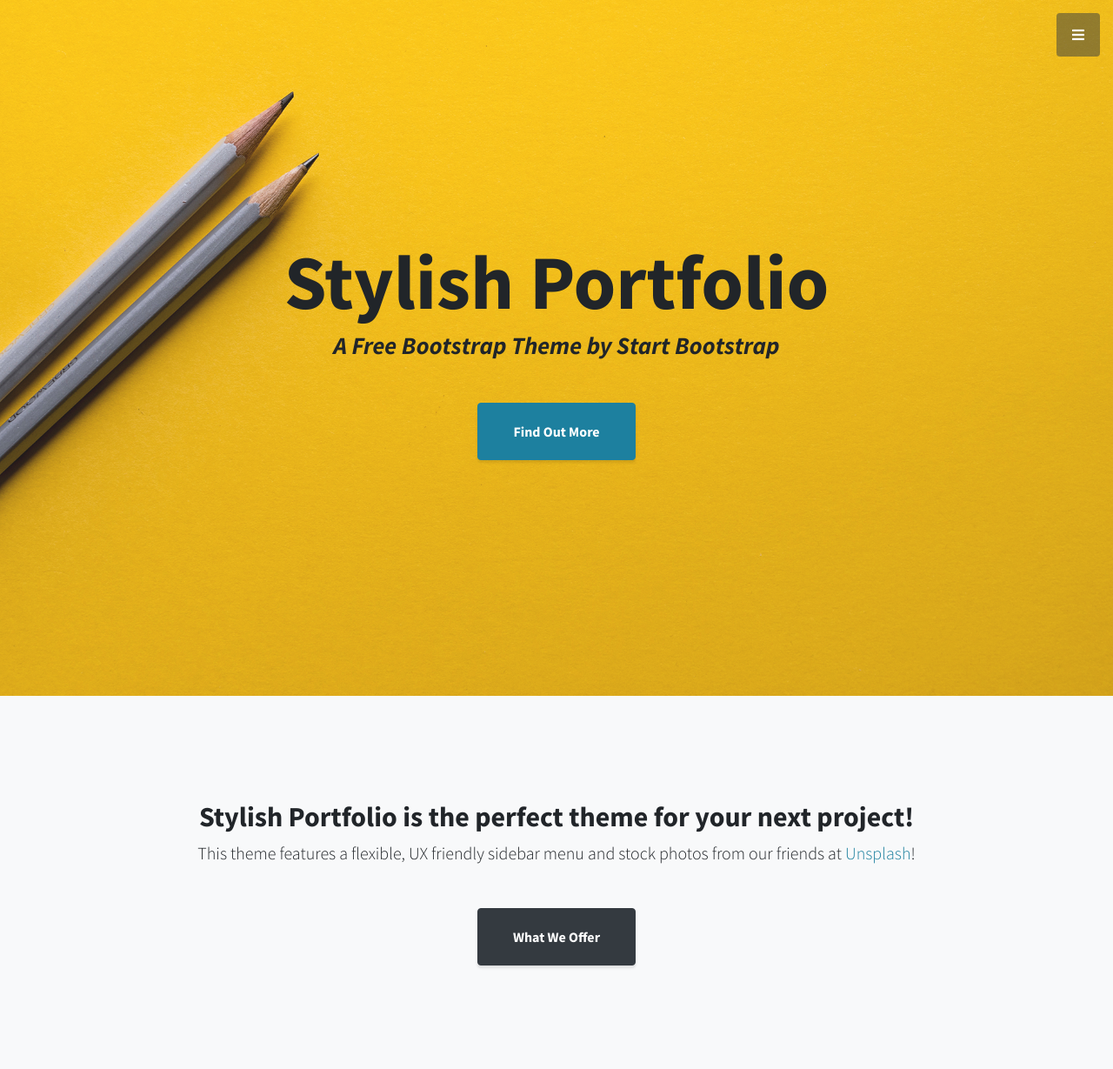
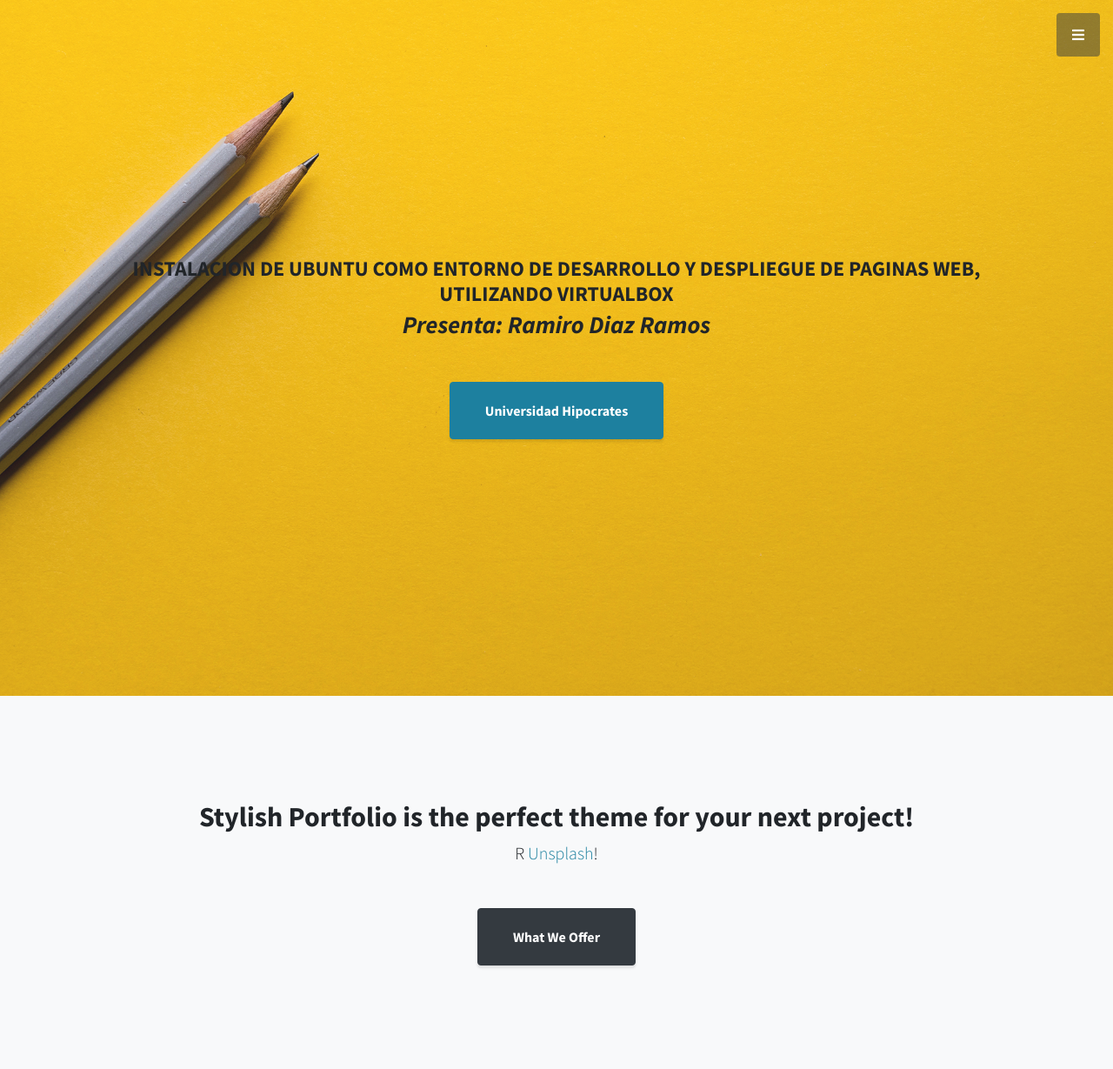
Before and after one commit to RamiserjTankian/portafolio, a PHP site: page /index.php in a window 1280 px wide. Shown: the top 1229 px of the page at 87% size. Run offline with PHP 8.4, Linux system fonts and the light colour scheme; some libraries are stand-ins or nearby versions.

Commit message:
Cambios realizados a la rama principal

```diff
--- a/vistas/modulos/inicio.php
+++ b/vistas/modulos/inicio.php
@@ -1,11 +1,11 @@
 <!-- Header -->
 <header class="masthead d-flex">
     <div class="container text-center my-auto">
-        <h1 class="mb-1">Stylish Portfolio</h1>
+        <h4 class="mb-1">INSTALACION DE UBUNTU COMO ENTORNO DE DESARROLLO Y DESPLIEGUE DE PAGINAS WEB, UTILIZANDO VIRTUALBOX</h4>
         <h3 class="mb-5">
-            <em>A Free Bootstrap Theme by Start Bootstrap</em>
+            <em>Presenta: Ramiro Diaz Ramos</em>
         </h3>
-        <a class="btn btn-primary btn-xl js-scroll-trigger" href="#about">Find Out More</a>
+        <a class="btn btn-primary btn-xl js-scroll-trigger" href="#about">Universidad Hipocrates</a>
     </div>
     <div class="overlay"></div>
 </header>
@@ -16,7 +16,7 @@
         <div class="row">
             <div class="col-lg-10 mx-auto">
                 <h2>Stylish Portfolio is the perfect theme for your next project!</h2>
-                <p class="lead mb-5">This theme features a flexible, UX friendly sidebar menu and stock photos from our friends at
+                <p class="lead mb-5">R
                     <a href="https://unsplash.com/">Unsplash</a>!</p>
                 <a class="btn btn-dark btn-xl js-scroll-trigger" href="#services">What We Offer</a>
             </div>
```
